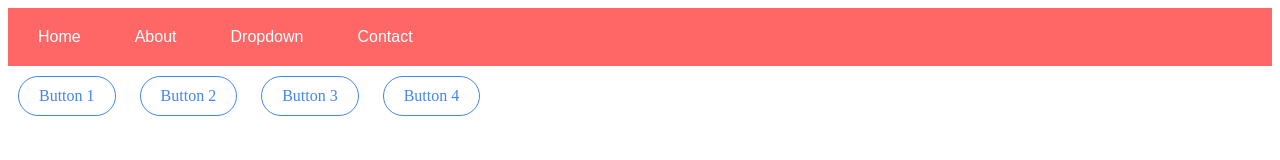
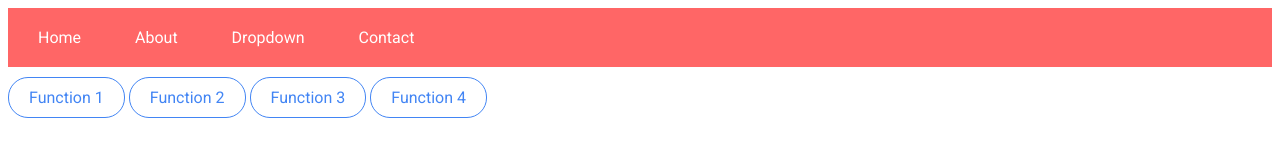
Before and after one commit to 0mgRod/math-functions, a plain HTML site: page index.html in a window 1280 px wide. Drawn offline with Linux system fonts and the light colour scheme.

Commit message:
Update index.html

```diff
--- a/index.html
+++ b/index.html
@@ -2,12 +2,14 @@
 <html>
 <head>
 	<title>JS Math Functions Library</title>
+	<link href="https://fonts.googleapis.com/css?family=Roboto&display=swap" rel="stylesheet">
 	<style>
 		/* CSS for topbar */
 		.topbar {
 			background-color: #ff6666;
 			color: white;
 			padding: 10px;
+			font-family: 'Roboto', sans-serif;
 		}
 
 		.topbar button {
@@ -18,6 +20,7 @@
 			padding: 10px 20px;
 			font-size: 16px;
 			margin-right: 10px;
+			font-family: 'Roboto', sans-serif;
 		}
 
 		.topbar .dropdown {
@@ -34,6 +37,7 @@
 			min-width: 160px;
 			box-shadow: 0px 8px 16px 0px rgba(0,0,0,0.2);
 			border-radius: 5px;
+			font-family: 'Roboto', sans-serif;
 		}
 
 		.topbar .dropdown-content a {
@@ -41,6 +45,7 @@
 			padding: 12px 16px;
 			text-decoration: none;
 			display: block;
+			font-family: 'Roboto', sans-serif;
 		}
 
 		.topbar .dropdown-content a:hover {
@@ -60,11 +65,13 @@
 			cursor: pointer;
 			padding: 10px 20px;
 			border-radius: 20px;
-			margin: 10px;
+			margin: 10px auto;
 			font-size: 16px;
 			text-align: center;
 			text-decoration: none;
 			transition: background-color 0.3s ease;
+			font-family: 'Roboto', sans-serif;
+			max-width: 90vw;
 		}
 
 		.button:hover {
@@ -91,10 +98,10 @@
 	</div>
 
 	<!-- Button links HTML code -->
-	<a href="#" class="button">Button 1</a>
-	<a href="#" class="button">Button 2</a>
-	<a href="#" class="button">Button 3</a>
-	<a href="#" class="button">Button 4</a>
+	<a href="#" class="button">Function 1</a>
+	<a href="#" class="button">Function 2</a>
+	<a href="#" class="button">Function 3</a>
+	<a href="#" class="button">Function 4</a>
 
 	<!-- JavaScript code -->
 	<script>
```
